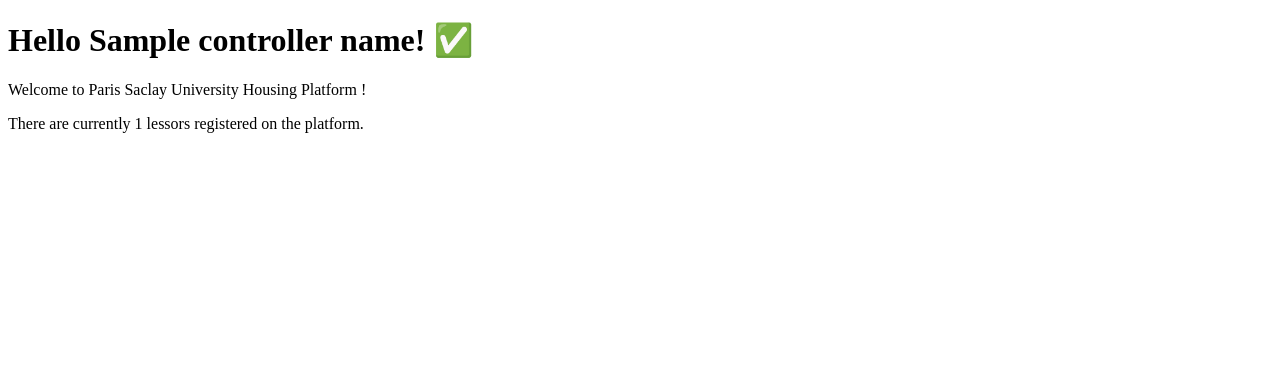
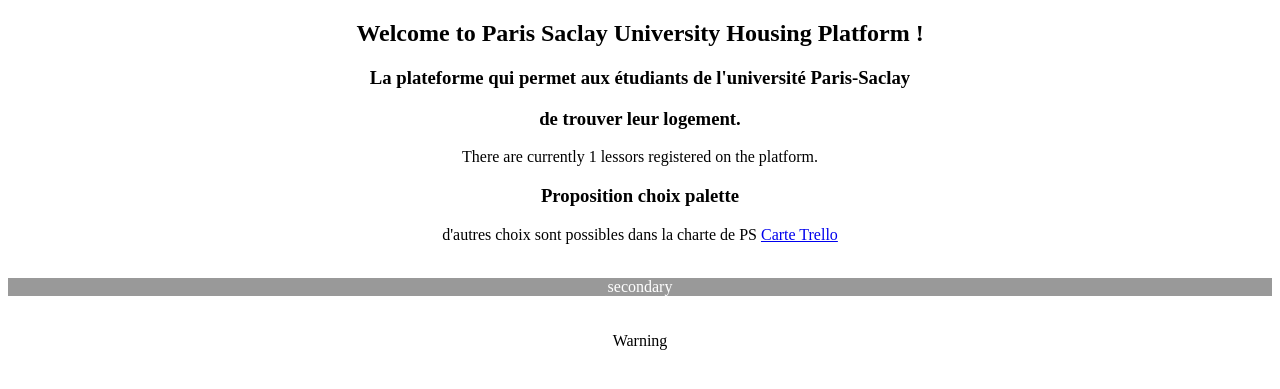
Before and after one commit to CentraleSupelec/casa, a Symfony app: template templates/home/index.html.twig in a window 1280 px wide. Shown: the top 389 px of the page. Run offline with Twig, Linux system fonts and the light colour scheme; the template is opened without the code that fills it: most values are stand-ins (such as "Sample title", 1, 10 or a date in 2020); some libraries are stand-ins or nearby versions.

Commit message:
Merge branch 'add-ups-colors' into 'main'
feat: modification de la home, ajout palette css

See merge request upslogement/psuh-app!2

GitOrigin-RevId: 810aba61d763fabbd7bed059785ce8345b418ac0

```diff
--- a/templates/home/index.html.twig
+++ b/templates/home/index.html.twig
@@ -5,15 +5,76 @@
 {% endblock %}
 
 {% block body %}
-    <div>
-        <h1>
-            Hello {{ controller_name }}! ✅
-        </h1>
-        <p>
-            Welcome to Paris Saclay University Housing Platform !
-        </p>
-        <p>
-            There are currently {{ lessor_count }} lessors registered on the platform.
-        </p>
+    <div class="container" style="text-align: center">
+        <div>
+            <h2>
+                Welcome to Paris Saclay University Housing Platform !
+            </h2>
+
+            <div>
+                <h3>
+                    La plateforme qui permet aux étudiants de l'université
+                    Paris-Saclay
+                </h3>
+
+                <h3>
+                    de trouver leur logement.
+                </h3>
+            </div>
+
+            <div class="alert alert-light">
+                There are currently
+
+                {{ lessor_count }}
+
+                lessors registered on the platform.
+            </div>
+
+            <h3>
+                Proposition choix palette
+            </h3>
+            <p>
+                d'autres choix sont possibles dans la charte de PS
+
+                <a class="btn btn-outline-success"
+                    href="https://trello.com/c/sTkZ3kDb"
+                    target="_blank">
+                    Carte Trello
+                </a>
+            </p>
+            <div class="row g-2">
+                <div class="col-4">
+                    <div class="p-3 bg-primary" style="color: white;">
+                        primary
+                    </div>
+                </div>
+                <div class="col-4">
+                    <div class="p-3"
+                        style="color: white; background-color: rgba(0,0,0,.4);">
+                        secondary
+                    </div>
+                </div>
+                <div class="col-4">
+                    <div class="p-3 bg-success" style="color: white;">
+                        Success
+                    </div>
+                </div>
+                <div class="col-4">
+                    <div class="p-3 bg-danger" style="color: white;">
+                        Danger
+                    </div>
+                </div>
+                <div class="col-4">
+                    <div class="p-3 bg-warning">
+                        Warning
+                    </div>
+                </div>
+                <div class="col-4">
+                    <div class="p-3 bg-info" style="color: white;">
+                        Info
+                    </div>
+                </div>
+            </div>
+        </div>
     </div>
 {% endblock %}
```
Also changed, not shown: assets/styles/app.scss (+10 -1 lines), 1 other file.
